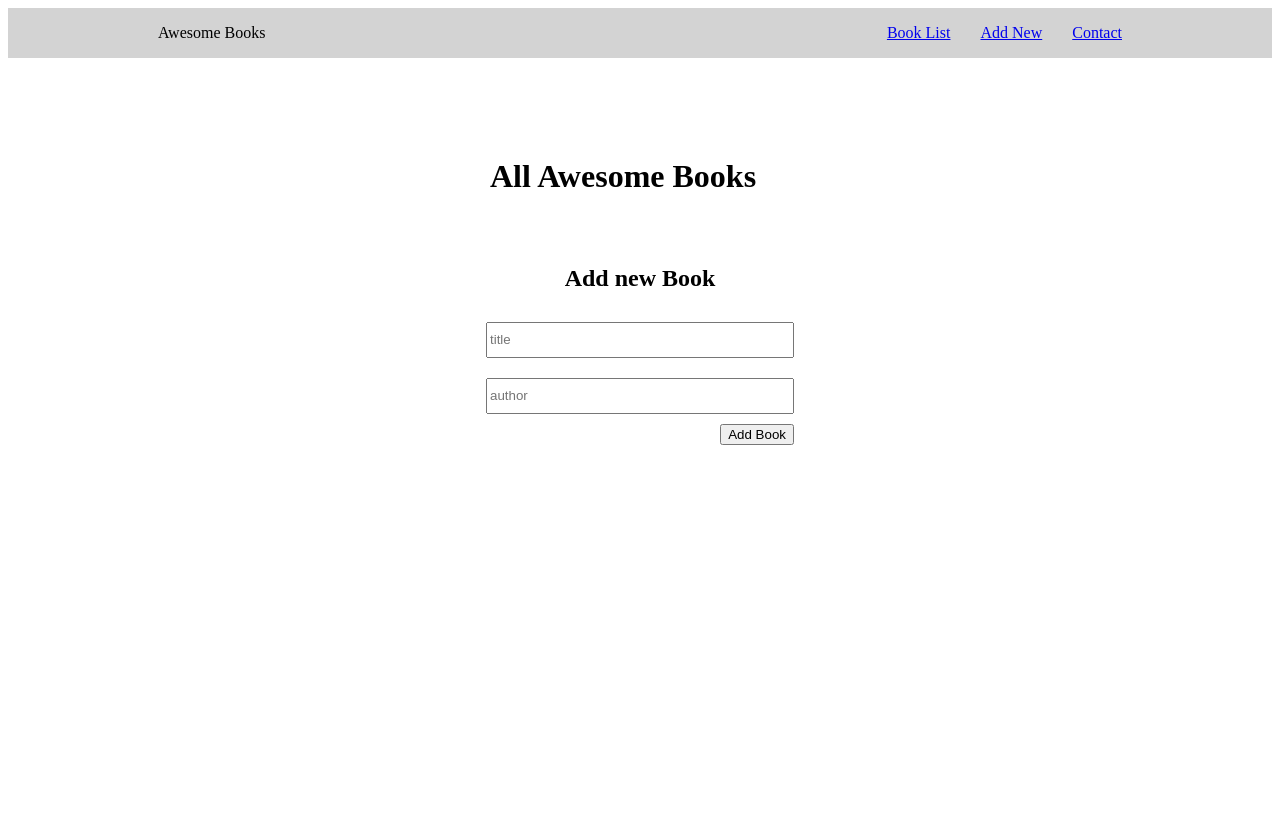
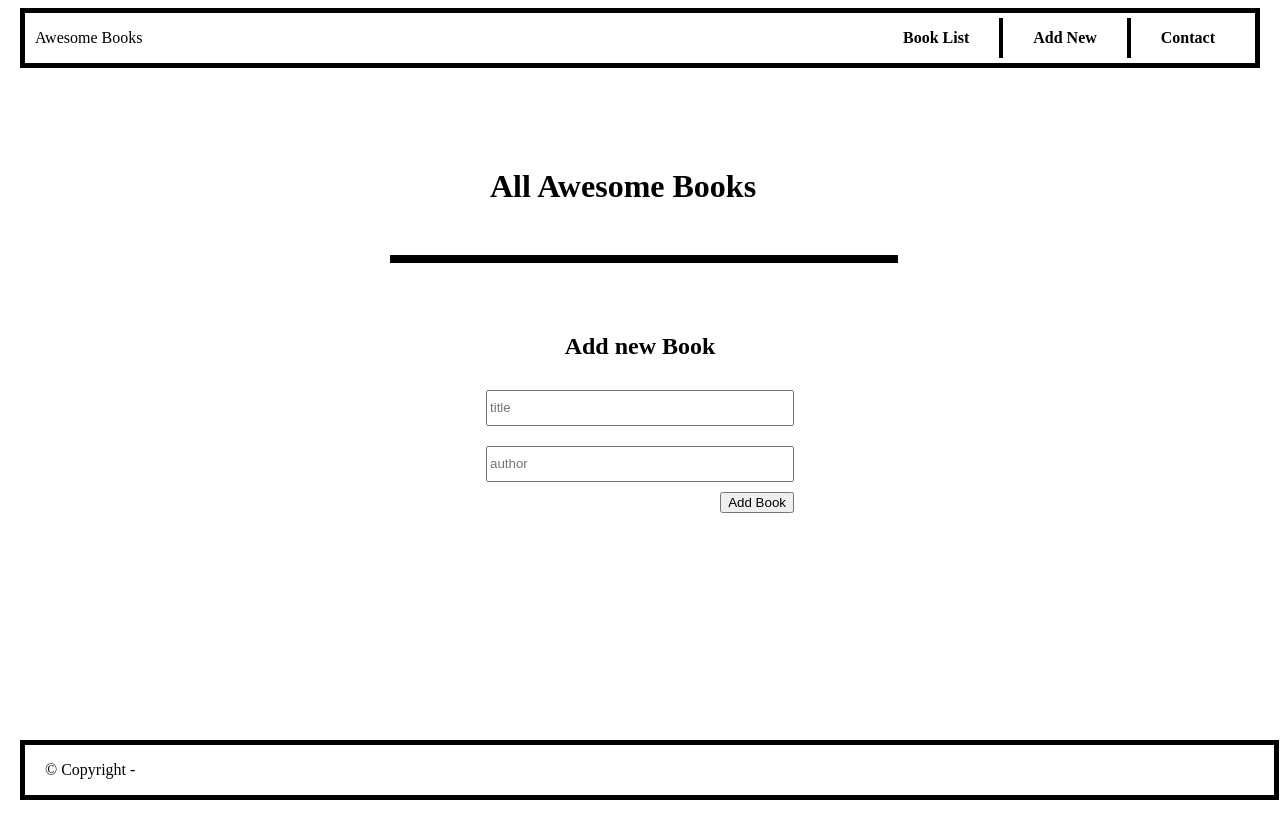
Before and after one commit to jadibdev/Awesome-Books, a plain HTML site: page index.html in a window 1280 px wide. Before the commit the page ends 800 px from the top, so only its background shows below. Drawn offline with Linux system fonts and the light colour scheme.

Commit message:
Add styles to different sections

```diff
--- a/index.html
+++ b/index.html
@@ -10,10 +10,10 @@
 <body>
   <nav class="nav">
     <p>Awesome Books</p>
-    <ul>
-      <li id="book_list"><a href="#">Book List</a></li>
-      <li id="add_new"><a href="#" >Add New</a></li>
-      <li id="contact"><a href="#">Contact</a></li>
+    <ul class="nav-list">
+      <li ><a href="#" id="book_list">Book List</a></li>
+      <li ><a href="#" id="add_new">Add New</a></li>
+      <li class="contact-li"><a href="#" id="contact">Contact</a></li>
     </ul>
   </nav>
   <div class="main">
@@ -29,10 +29,10 @@
         <button id="submit" type="submit">Add Book</button>
       </form>
     </div>
-  </div>
+
 
   <div class="contact disappear">
-    <h1>Contact Information</h1>
+    <h2>Contact Information</h2>
     <p>Do have any question or you just want to say "Hello"? <br> You can reach out to us!</p>
     <ul>
       <li>Our e-mail: mail@mail.com</li>
@@ -40,7 +40,10 @@
       <li>Our Address: Streetname 22, 84503 City, Country</li>
     </ul>
   </div>
-
+</div>
+  <footer class="footer">
+    <p>&copy; Copyright - </p>
+  </footer>
 
   <script src="main.js"></script>
 </body>
--- a/main.js
+++ b/main.js
@@ -106,6 +106,7 @@ if (storage.length > 0) {
     /* REMOVE FUNCTION */
     const removeButton = () => {
       bookCard.remove();
+      bookCollection = bookCollection.filter((element) => element !== newBook);
       localStorage.setItem('books', JSON.stringify(bookCollection));
       seperator.parentNode.removeChild(seperator);
     };
@@ -122,16 +123,26 @@ addNew.addEventListener('click', () => {
   bookContainer.classList.add('disappear');
   contact.classList.add('disappear');
   formContainer.classList.remove('disappear');
+  addNew.style.color = 'grey';
+  ButtonContact.style.color = 'black';
+  BookList.style.color = 'black';
+
 });
 
 ButtonContact.addEventListener('click', () => {
   bookContainer.classList.add('disappear');
   contact.classList.remove('disappear');
   formContainer.classList.add('disappear');
+  addNew.style.color = 'black';
+  ButtonContact.style.color = 'grey';
+  BookList.style.color = 'black';
 });
 
 BookList.addEventListener('click', () => {
   bookContainer.classList.remove('disappear');
   contact.classList.add('disappear');
   formContainer.classList.add('disappear');
+  addNew.style.color = 'black';
+  ButtonContact.style.color = 'black';
+  BookList.style.color = 'grey';
 });
--- a/style.css
+++ b/style.css
@@ -1,20 +1,27 @@
+body {
+  margin-left: 20px;
+  margin-right: 20px;
+}
 .nav {
   display: flex;
   justify-content: space-between;
-  padding-right: 150px;
-  padding-left: 150px;
-  background: lightgray;
+  padding-right: 10px;
+  padding-left: 10px;
+  border: 5px solid black;
 }
 
 .nav ul {
   display: flex;
   gap: 30px;
   list-style-type: none;
+  margin-top: 5px;
+  margin-bottom: 5px;
 }
 
 .main {
   width: 500px;
   margin: 100px auto 0 auto;
+  margin-bottom: 40vh;
 }
 
 h1 {
@@ -36,7 +43,6 @@ input {
   padding-left: 10px;
   padding-right: 10px;
   height: 40px;
-  margin-top: 20px;
 }
 
 .bookInfo {
@@ -45,6 +51,9 @@ input {
   gap: 10px;
 }
 
+.bookCard:nth-of-type(odd) {
+  background-color: rgb(214, 214, 214);
+}
 #seperator {
   margin: 0;
   height: 1px;
@@ -52,13 +61,14 @@ input {
   margin-left: 10px;
   margin-right: 10px;
   margin-top: 20px;
+  display: none;
 }
 
 #books-container {
   width: 500px;
-  border-radius: 10px;
   margin-bottom: 10px;
   margin-top: 50px;
+  border: 4px solid black;
 }
 
 .formContainer {
@@ -86,7 +96,36 @@ form {
   align-items: center;
   margin-top: 25px;
 }
+.contact p {
+  font-size: 24px;
+}
+.contact ul li {
+  font-size: 24px;
+}
 
 .disappear {
   display: none;
 }
+
+.nav-list li a {
+  text-decoration: none;
+  font-weight: bold;
+  color: black;
+}
+.nav-list li {
+  display: grid;
+  align-items: center;
+  height: 40px;
+    border-right: 4px solid black;
+  padding-right: 30px;
+}
+.contact-li {
+  border: none !important;
+}
+.footer {
+    border: 5px solid black;
+    position: absolute;
+    bottom: 0;
+    width: 96%;
+    padding-left: 20px;
+}
```
